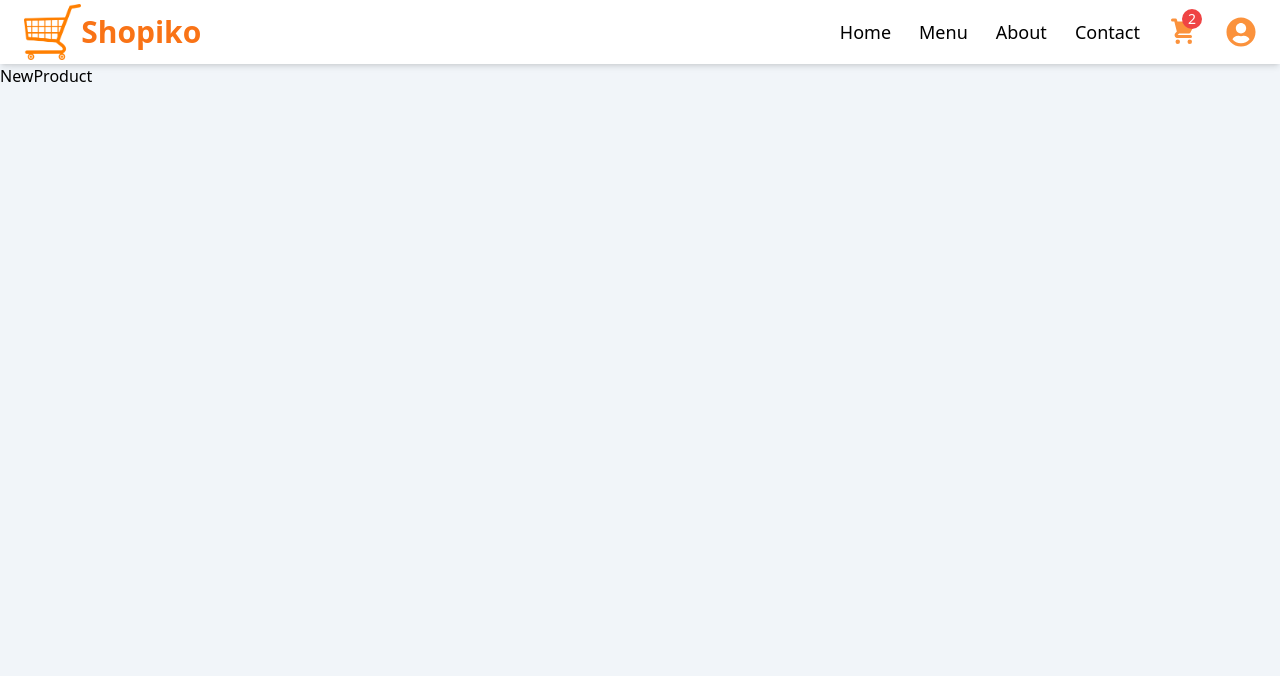
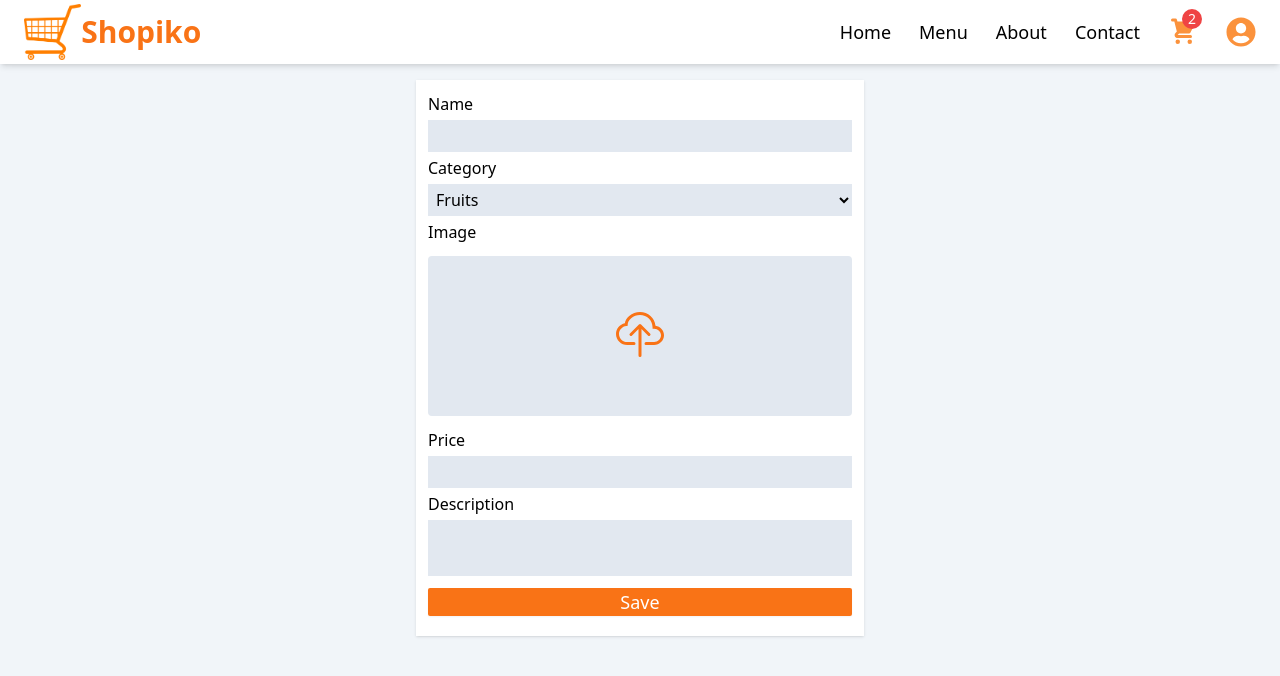
Before and after one commit to krishnadev7/ecom-app, a React (Vite) app in the folder frontend/: page /newproduct in a window 1280 px wide. Shown: the top 676 px of the page. Built offline with nearby package versions, Linux system fonts and the light colour scheme; no server answers.

Commit message:
newproduct page ui completed

```diff
--- a/frontend/src/components/Header.jsx
+++ b/frontend/src/components/Header.jsx
@@ -12,7 +12,6 @@ const Header = () => {
   const [showMenu, setShowMenu] = useState(false);
 
   const {user} = useSelector((state)=>state.user);
-  console.log(user);
 
   const handleChangeMenu = e => {
     e.preventDefault();
--- a/frontend/src/pages/NewProduct.jsx
+++ b/frontend/src/pages/NewProduct.jsx
@@ -1,9 +1,134 @@
-import React from 'react'
+import React, { useState } from 'react';
+import { BsCloudUpload } from 'react-icons/bs';
+import convertToBase64 from '../utils/convertToBase64';
+import { useFormik } from 'formik';
+import * as Yup from 'yup';
 
 const NewProduct = () => {
+  const [uploadedImage, setUploadImage] = useState();
+
+  const formik = useFormik({
+    initialValues: {
+      name: '',
+      category: '',
+      price: '',
+      description: '',
+    },
+    validationSchema: Yup.object({
+      name: Yup.string()
+        .min(3, 'Must be 3 characters or more')
+        .required('name is required'),
+      category: Yup.string().required('please select a category'),
+      price: Yup.string().required('price is required'),
+      description: Yup.string().required('description is required'),
+    }),
+    onSubmit: async values => {
+      values = await Object.assign(values, {
+        Image: uploadedImage || '',
+      });
+      console.log(values);
+    },
+  });
+
+  const onUpload = async e => {
+    const imageUrl = await convertToBase64(e.target.files[0]);
+    setUploadImage(imageUrl);
+  };
+
   return (
-    <div>NewProduct</div>
-  )
-}
+    <div className='p-4'>
+      <form
+        className=' m-auto w-full max-w-md flex flex-col shadow p-3 bg-white'
+        onSubmit={formik.handleSubmit}
+      >
+        <label htmlFor='name'>Name</label>
+        <input
+          type='text'
+          name='name'
+          id='name'
+          className='bg-slate-200 p-1 my-1'
+          onChange={formik.handleChange}
+          onBlur={formik.handleBlur}
+          value={formik.values.name}
+        />
+        {formik.touched.name && formik.errors.name ? (
+          <p className='text-red-600  text-xl mb-2'>{formik.errors.name}</p>
+        ) : null}
 
-export default NewProduct
+        <label htmlFor='category'>Category</label>
+        <select
+          className='bg-slate-200 p-1 my-1'
+          name='category'
+          id='category'
+          onChange={formik.handleChange}
+          onBlur={formik.handleBlur}
+          value={formik.values.category}
+        >
+          <option>Fruits</option>
+          <option>Vegetables</option>
+          <option>Food items</option>
+          <option>Meat</option>
+        </select>
+
+        {formik.touched.category && formik.errors.category ? (
+          <p className='text-red-600  text-xl mb-2'>{formik.errors.category}</p>
+        ) : null}
+
+        <label htmlFor='image' className='cursor-pointer'>
+          Image
+          <div className='h-40 bg-slate-200 my-3 rounded w-full flex items-center justify-center'>
+            <span className='text-5xl text-orange-500 '>
+              {uploadedImage? <img src={uploadedImage} className='h-40 w-full'/> : <BsCloudUpload />}
+            </span>
+            <input
+              type='file'
+              id='image'
+              accept='image/*'
+              className='hidden'
+              onChange={onUpload}
+            />
+          </div>
+        </label>
+
+        <label htmlFor='price'>Price</label>
+        <input
+          type='text'
+          name='price'
+          id='price'
+          className='bg-slate-200 p-1 my-1'
+          onChange={formik.handleChange}
+          onBlur={formik.handleBlur}
+          value={formik.values.price}
+        />
+
+        {formik.touched.price && formik.errors.price ? (
+          <p className='text-red-600  text-xl mb-2'>{formik.errors.price}</p>
+        ) : null}
+
+        <label htmlFor='description'>Description</label>
+        <textarea
+          rows={2}
+          className='bg-slate-200 p-1 my-1 resize-none'
+          id='description'
+          name='description'
+          onChange={formik.handleChange}
+          onBlur={formik.handleBlur}
+          value={formik.values.description}
+        ></textarea>
+
+        {formik.touched.description && formik.errors.description ? (
+          <p className='text-red-600  text-xl mb-2'>
+            {formik.errors.description}
+          </p>
+        ) : null}
+
+        <button type='submit' className='text-lg bg-orange-500 font-medium my-2 rounded-sm text-white hover:bg-orange-400 shadow-sm'>
+          Save
+        </button>
+
+      </form>
+    </div>
+  );
+};
+
+export default NewProduct;
```
